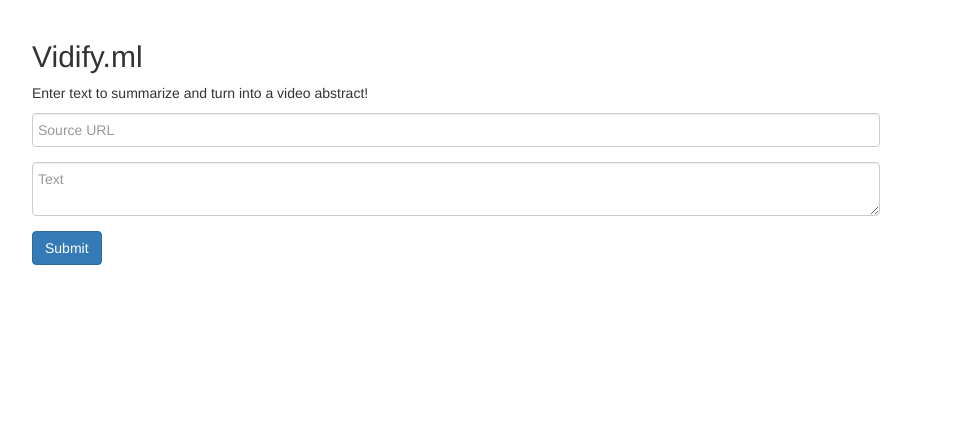
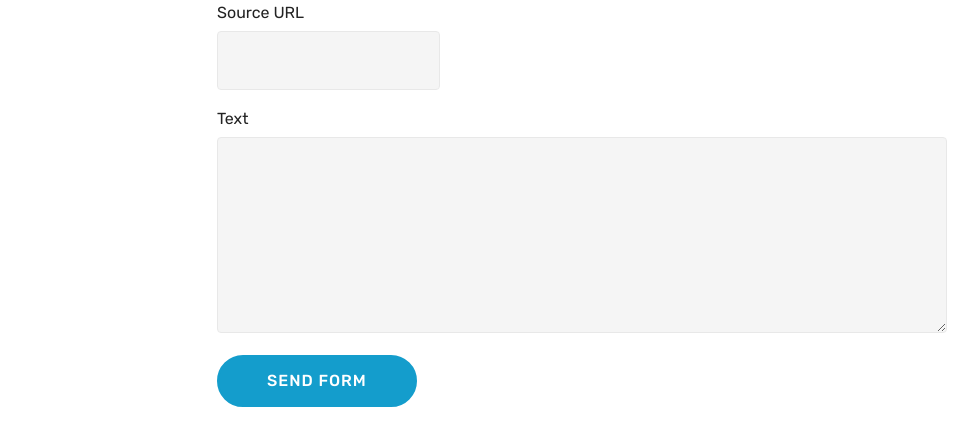
Before and after one commit to Ac2zoom/Vidify, a Flask app: page /demo in a window 1280 px wide. Shown: the top 446 px of the page, without its empty margins (58-1036 px from the left). Run offline with Flask 2, Linux system fonts and the light colour scheme; some libraries are stand-ins or nearby versions.

Commit message:
Contact Box Styling for Demo page

```diff
--- a/templates/index.html
+++ b/templates/index.html
@@ -1,104 +1,160 @@
-<script src="https://code.jquery.com/jquery-1.11.1.min.js"></script>
-<link href="https://netdna.bootstrapcdn.com/bootstrap/3.1.0/css/bootstrap.min.css" rel="stylesheet" id="bootstrap-css">
-<script src="https://netdna.bootstrapcdn.com/bootstrap/3.1.0/js/bootstrap.min.js"></script>
-<style>
-    @import url(https://fonts.googleapis.com/css?family=Open+Sans:400,600);
+<!--<script src="https://code.jquery.com/jquery-1.11.1.min.js"></script>-->
+<!--<link href="https://netdna.bootstrapcdn.com/bootstrap/3.1.0/css/bootstrap.min.css" rel="stylesheet" id="bootstrap-css">-->
+<!--<script src="https://netdna.bootstrapcdn.com/bootstrap/3.1.0/js/bootstrap.min.js"></script>-->
+<!--&lt;!&ndash;<style>&ndash;&gt;-->
+    <!--&lt;!&ndash;@import url(https://fonts.googleapis.com/css?family=Open+Sans:400,600);&ndash;&gt;-->
 
-.form-control{
-    background: transparent;
-}
-form {
-	width: 320px;
-	margin: 20px;
-}
-form > div {
-	position: relative;
-	overflow: hidden;
-}
-form input, form textarea {
-	width: 100%;
-	border: 2px solid gray;
-	background: none;
-	position: relative;
-	top: 0;
-	left: 0;
-	z-index: 1;
-	padding: 8px 12px;
-	outline: 0;
-}
-form input:valid, form textarea:valid {
-	background: white;
-}
-form input:focus, form textarea:focus {
-	border-color: #357EBD;
-}
-form input:focus + label, form textarea:focus + label {
-	background: #357EBD;
-	color: white;
-	font-size: 70%;
-	padding: 1px 6px;
-	z-index: 2;
-	text-transform: uppercase;
-}
-form label {
-	-webkit-transition: background 0.2s, color 0.2s, top 0.2s, bottom 0.2s, right 0.2s, left 0.2s;
-	transition: background 0.2s, color 0.2s, top 0.2s, bottom 0.2s, right 0.2s, left 0.2s;
-	position: absolute;
-	color: #999;
-	padding: 7px 6px;
-	font-weight: normal;
-}
-form textarea {
-	display: block;
-	resize: vertical;
-}
-form.go-bottom input, form.go-bottom textarea {
-	padding: 12px 12px 12px 12px;
-}
-form.go-bottom label {
-	top: 0;
-	bottom: 0;
-	left: 0;
-	width: 100%;
-}
-form.go-bottom input:focus, form.go-bottom textarea:focus {
-	padding: 4px 6px 20px 6px;
-}
-form.go-bottom input:focus + label, form.go-bottom textarea:focus + label {
-	top: 100%;
-	margin-top: -16px;
-}
-form.go-right label {
-	border-radius: 0 5px 5px 0;
-	height: 100%;
-	top: 0;
-	right: 100%;
-	width: 100%;
-	margin-right: -100%;
-}
-form.go-right input:focus + label, form.go-right textarea:focus + label {
-	right: 0;
-	margin-right: 0;
-	width: 40%;
-	padding-top: 5px;
-}
-</style>
+<!--&lt;!&ndash;.form-control{&ndash;&gt;-->
+    <!--&lt;!&ndash;background: transparent;&ndash;&gt;-->
+<!--&lt;!&ndash;}&ndash;&gt;-->
+<!--&lt;!&ndash;form {&ndash;&gt;-->
+	<!--&lt;!&ndash;width: 320px;&ndash;&gt;-->
+	<!--&lt;!&ndash;margin: 20px;&ndash;&gt;-->
+<!--&lt;!&ndash;}&ndash;&gt;-->
+<!--&lt;!&ndash;form > div {&ndash;&gt;-->
+	<!--&lt;!&ndash;position: relative;&ndash;&gt;-->
+	<!--&lt;!&ndash;overflow: hidden;&ndash;&gt;-->
+<!--&lt;!&ndash;}&ndash;&gt;-->
+<!--&lt;!&ndash;form input, form textarea {&ndash;&gt;-->
+	<!--&lt;!&ndash;width: 100%;&ndash;&gt;-->
+	<!--&lt;!&ndash;border: 2px solid gray;&ndash;&gt;-->
+	<!--&lt;!&ndash;background: none;&ndash;&gt;-->
+	<!--&lt;!&ndash;position: relative;&ndash;&gt;-->
+	<!--&lt;!&ndash;top: 0;&ndash;&gt;-->
+	<!--&lt;!&ndash;left: 0;&ndash;&gt;-->
+	<!--&lt;!&ndash;z-index: 1;&ndash;&gt;-->
+	<!--&lt;!&ndash;padding: 8px 12px;&ndash;&gt;-->
+	<!--&lt;!&ndash;outline: 0;&ndash;&gt;-->
+<!--&lt;!&ndash;}&ndash;&gt;-->
+<!--&lt;!&ndash;form input:valid, form textarea:valid {&ndash;&gt;-->
+	<!--&lt;!&ndash;background: white;&ndash;&gt;-->
+<!--&lt;!&ndash;}&ndash;&gt;-->
+<!--&lt;!&ndash;form input:focus, form textarea:focus {&ndash;&gt;-->
+	<!--&lt;!&ndash;border-color: #357EBD;&ndash;&gt;-->
+<!--&lt;!&ndash;}&ndash;&gt;-->
+<!--&lt;!&ndash;form input:focus + label, form textarea:focus + label {&ndash;&gt;-->
+	<!--&lt;!&ndash;background: #357EBD;&ndash;&gt;-->
+	<!--&lt;!&ndash;color: white;&ndash;&gt;-->
+	<!--&lt;!&ndash;font-size: 70%;&ndash;&gt;-->
+	<!--&lt;!&ndash;padding: 1px 6px;&ndash;&gt;-->
+	<!--&lt;!&ndash;z-index: 2;&ndash;&gt;-->
+	<!--&lt;!&ndash;text-transform: uppercase;&ndash;&gt;-->
+<!--&lt;!&ndash;}&ndash;&gt;-->
+<!--&lt;!&ndash;form label {&ndash;&gt;-->
+	<!--&lt;!&ndash; -webkit-transition: background 0.2s, color 0.2s, top 0.2s, bottom 0.2s, right 0.2s, left 0.2s;&ndash;&gt;-->
+	<!--&lt;!&ndash;transition: background 0.2s, color 0.2s, top 0.2s, bottom 0.2s, right 0.2s, left 0.2s;&ndash;&gt;-->
+	<!--&lt;!&ndash;position: absolute;&ndash;&gt;-->
+	<!--&lt;!&ndash;color: #999;&ndash;&gt;-->
+	<!--&lt;!&ndash;padding: 7px 6px;&ndash;&gt;-->
+	<!--&lt;!&ndash;font-weight: normal;&ndash;&gt;-->
+<!--&lt;!&ndash;}&ndash;&gt;-->
+<!--&lt;!&ndash;form textarea {&ndash;&gt;-->
+	<!--&lt;!&ndash;display: block;&ndash;&gt;-->
+	<!--&lt;!&ndash;resize: vertical;&ndash;&gt;-->
+<!--&lt;!&ndash;}&ndash;&gt;-->
+<!--&lt;!&ndash;form.go-bottom input, form.go-bottom textarea {&ndash;&gt;-->
+	<!--&lt;!&ndash;padding: 12px 12px 12px 12px;&ndash;&gt;-->
+<!--&lt;!&ndash;}&ndash;&gt;-->
+<!--&lt;!&ndash;form.go-bottom label {&ndash;&gt;-->
+	<!--&lt;!&ndash;top: 0;&ndash;&gt;-->
+	<!--&lt;!&ndash;bottom: 0;&ndash;&gt;-->
+	<!--&lt;!&ndash;left: 0;&ndash;&gt;-->
+	<!--&lt;!&ndash;width: 100%;&ndash;&gt;-->
+<!--&lt;!&ndash;}&ndash;&gt;-->
+<!--&lt;!&ndash;form.go-bottom input:focus, form.go-bottom textarea:focus {&ndash;&gt;-->
+	<!--&lt;!&ndash;padding: 4px 6px 20px 6px;&ndash;&gt;-->
+<!--&lt;!&ndash;}&ndash;&gt;-->
+<!--&lt;!&ndash;form.go-bottom input:focus + label, form.go-bottom textarea:focus + label {&ndash;&gt;-->
+	<!--&lt;!&ndash;top: 100%;&ndash;&gt;-->
+	<!--&lt;!&ndash;margin-top: -16px;&ndash;&gt;-->
+<!--&lt;!&ndash;}&ndash;&gt;-->
+<!--&lt;!&ndash;form.go-right label {&ndash;&gt;-->
+	<!--&lt;!&ndash;border-radius: 0 5px 5px 0;&ndash;&gt;-->
+	<!--&lt;!&ndash;height: 100%;&ndash;&gt;-->
+	<!--&lt;!&ndash;top: 0;&ndash;&gt;-->
+	<!--&lt;!&ndash;right: 100%;&ndash;&gt;-->
+	<!--&lt;!&ndash;width: 100%;&ndash;&gt;-->
+	<!--&lt;!&ndash;margin-right: -100%;&ndash;&gt;-->
+<!--&lt;!&ndash;}&ndash;&gt;-->
+<!--&lt;!&ndash;form.go-right input:focus + label, form.go-right textarea:focus + label {&ndash;&gt;-->
+	<!--&lt;!&ndash;right: 0;&ndash;&gt;-->
+	<!--&lt;!&ndash;margin-right: 0;&ndash;&gt;-->
+	<!--&lt;!&ndash;width: 40%;&ndash;&gt;-->
+	<!--&lt;!&ndash;padding-top: 5px;&ndash;&gt;-->
+<!--&lt;!&ndash;}&ndash;&gt;-->
+<!--&lt;!&ndash;</style>&ndash;&gt;-->
 <!------ Include the above in your HEAD tag ---------->
 
+<!--<div class="container">-->
+    <!--<div class="row">-->
+		<!--<form role="form" class="col-md-9 go-right" action="/vidify" method ="POST">-->
+			<!--<h2>Vidify.ml</h2>-->
+            <!--<p>Enter text to summarize and turn into a video abstract!</p>-->
+			<!--<div class="form-group">-->
+			<!--<input id="source" name="source" type="text" class="form-control" required>-->
+			<!--<label for="source">Source URL</label>-->
+			<!--</div>-->
+		<!--<div class="form-group">-->
+			<!--<textarea id="text" name="text" class="form-control" required></textarea>-->
+			<!--<label for="text">Text</label>-->
+		<!--</div>-->
+        <!--<button type="submit" class="btn btn-primary">Submit</button>-->
+		<!--</form>-->
+	<!--</div>-->
+<!--</div>-->
+<!DOCTYPE html>
+<html >
+<head>
+  <!-- Site made with Mobirise Website Builder v4.8.7, https://mobirise.com -->
+  <meta charset="UTF-8">
+  <meta http-equiv="X-UA-Compatible" content="IE=edge">
+  <meta name="generator" content="Mobirise v4.8.7, mobirise.com">
+  <meta name="viewport" content="width=device-width, initial-scale=1, minimum-scale=1">
+  <link rel="shortcut icon" href="assets/images/logo2.png" type="image/x-icon">
+  <meta name="description" content="Web Site Maker Description">
+  <title>Vidify.ML</title>
+  <link rel="stylesheet" href="assets/web/assets/mobirise-icons/mobirise-icons.css">
+  <link rel="stylesheet" href="assets/tether/tether.min.css">
+  <link rel="stylesheet" href="assets/bootstrap/css/bootstrap.min.css">
+  <link rel="stylesheet" href="assets/bootstrap/css/bootstrap-grid.min.css">
+  <link rel="stylesheet" href="assets/bootstrap/css/bootstrap-reboot.min.css">
+  <link rel="stylesheet" href="assets/dropdown/css/style.css">
+  <link rel="stylesheet" href="assets/animatecss/animate.min.css">
+  <link rel="stylesheet" href="assets/theme/css/style.css">
+  <link rel="stylesheet" href="assets/mobirise/css/mbr-additional.css" type="text/css">
+
+
+
+</head>
+
+<body>
 <div class="container">
-    <div class="row">
-		<form role="form" class="col-md-9 go-right" action="/vidify" method ="POST">
-			<h2>Vidify.ml</h2>
-            <p>Enter text to summarize and turn into a video abstract!</p>
+        <div class="row justify-content-center">
+            <div class="media-container-column col-lg-8" data-form-type="formoid">
+                    <div data-form-alert="" hidden="">
+                        Thanks for filling out the form!
+                    </div>
+
+                    <form class="mbr-form" action="/vidify" method="post" data-form-title="Mobirise Form"><input type="hidden" name="email" data-form-email="true" value="1wKfFlAR+J0ytUZyq1N3+tOVZ+tiJan0r0zzkj/Qa00jx21i2FUh8dJAuSYuxuB9U5I7YhAzn1Zgac0Td5u/SR8mtGqh7MNTd5aEXdQ+vqTabtsh7R7VfWD0scvlxyLF">
+                        <div class="row row-sm-offset">
+                            <div class="col-md-4 multi-horizontal" data-for="source">
                                 <div class="form-group">
-			<input id="source" name="source" type="text" class="form-control" required>
-			<label for="source">Source URL</label>
+                                    <label class="form-control-label mbr-fonts-style display-7" for="source-form1-8">Source URL</label>
+                                    <input type="text" class="form-control" name="source" data-form-field="Source" required="" id="source-form1-8">
                                 </div>
-		<div class="form-group">
-			<textarea id="text" name="text" class="form-control" required></textarea>
-			<label for="text">Text</label>
                             </div>
-        <button type="submit" class="btn btn-primary">Submit</button>
+                        </div>
+                        <div class="form-group" data-for="message">
+                            <label class="form-control-label mbr-fonts-style display-7" for="message-form1-8">Text</label>
+                            <textarea type="text" class="form-control" name="text" rows="7" data-form-field="Text" id="message-form1-8"></textarea>
+                        </div>
+
+                        <span class="input-group-btn">
+                            <button href="" type="submit" class="btn btn-primary btn-form display-4">SEND FORM</button>
+                        </span>
                     </form>
             </div>
         </div>
+    </div>
+</body>
+</html>
```
Also changed, not shown: assets/web/assets/mobirise-icons/mobirise-icons.css (renamed from assets/mobirise-icons/mobirise-icons.css), assets/web/assets/mobirise-icons/mobirise-icons.svg (renamed from assets/mobirise-icons/mobirise-icons.svg), assets/web/assets/mobirise-icons/mobirise-icons.ttf (renamed from assets/mobirise-icons/mobirise-icons.ttf), assets/web/assets/mobirise-icons/mobirise-icons.woff (renamed from assets/mobirise-icons/mobirise-icons.woff), slides/-0x114f1fdd3603b9b5/img-00.png (added), slides/0x7336814a9457ddd3/img-00.png (deleted), slides/0x7336814a9457ddd3/img-01.png (deleted), slides/0x7336814a9457ddd3/img-02.png (deleted), slides/0x7336814a9457ddd3/img-03.png (deleted), slides/0x7336814a9457ddd3/img-04.png (deleted), 8 other files. Lines whose indentation alone changed are shown as unchanged.
